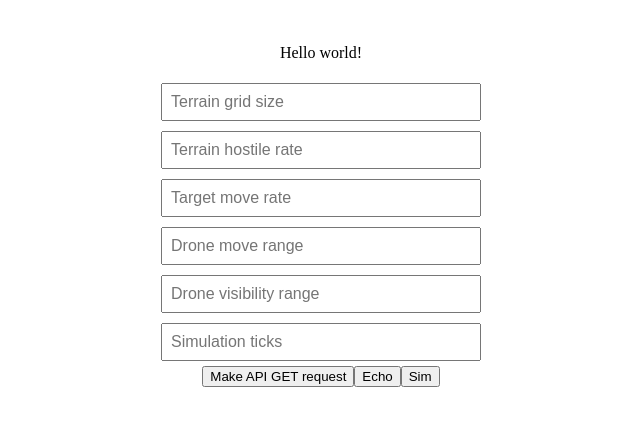
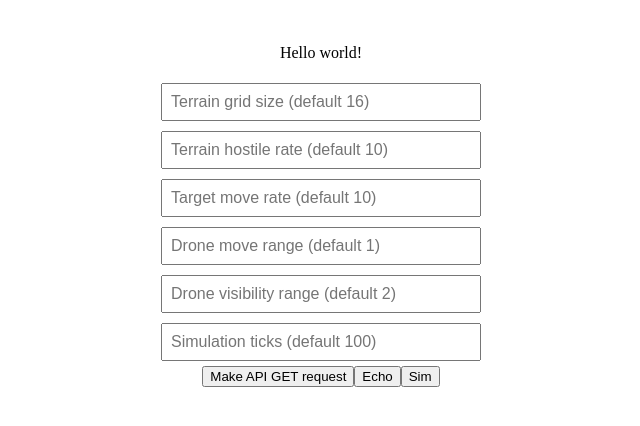
Before and after one commit to ZachFleck42/Drone-Mission-Simulator, a React (Create React App) app in the folder frontend/: page / in a window 1280 px wide. Shown: the top 426 px of the page, without its empty margins (319-959 px from the left). Built offline with nearby package versions, Linux system fonts and the light colour scheme; the HTML template or start-up script is replaced by a standard one.

Commit message:
Input fields are smarter and display default values

```diff
--- a/frontend/src/App.tsx
+++ b/frontend/src/App.tsx
@@ -5,18 +5,18 @@ import './App.css';
 
 function App() {
 	const [inputData, setInputData] = useState({
-		env_terrain_grid_size: '',
-		env_terrain_hostile_rate: '',
-		env_target_move_rate: '',
-		drone_move_range: '',
-		drone_vis_range: '',
-		sim_max_ticks: '',
+		env_terrain_grid_size: 0,
+		env_terrain_hostile_rate: 0,
+		env_target_move_rate: 0,
+		drone_move_range: 0,
+		drone_vis_range: 0,
+		sim_max_ticks: 0,
 	});
 
 	const handleInputChange = (event: React.ChangeEvent<HTMLInputElement>) => {
 		const { name, value } = event.target;
 
-		const numValue = parseInt(value, 10);
+		const numValue = value === '' ? 0 : parseInt(value, 10);
 
 		if (!isNaN(numValue) && numValue >= 0) {
 			setInputData((prevData) => ({
@@ -33,44 +33,60 @@ function App() {
 				<input
 					type="number"
 					name="env_terrain_grid_size"
-					value={inputData.env_terrain_grid_size}
+					value={
+						inputData.env_terrain_grid_size === 0
+							? ''
+							: inputData.env_terrain_grid_size
+					}
 					onChange={handleInputChange}
-					placeholder="Terrain grid size"
+					placeholder="Terrain grid size (default 16)"
 				/>
 				<input
 					type="number"
 					name="env_terrain_hostile_rate"
-					value={inputData.env_terrain_hostile_rate}
+					value={
+						inputData.env_terrain_hostile_rate === 0
+							? ''
+							: inputData.env_terrain_hostile_rate
+					}
 					onChange={handleInputChange}
-					placeholder="Terrain hostile rate"
+					placeholder="Terrain hostile rate (default 10)"
 				/>
 				<input
 					type="number"
 					name="env_target_move_rate"
-					value={inputData.env_target_move_rate}
+					value={
+						inputData.env_target_move_rate === 0
+							? ''
+							: inputData.env_target_move_rate
+					}
 					onChange={handleInputChange}
-					placeholder="Target move rate"
+					placeholder="Target move rate (default 10)"
 				/>
 				<input
 					type="number"
 					name="drone_move_range"
-					value={inputData.drone_move_range}
+					value={
+						inputData.drone_move_range === 0 ? '' : inputData.drone_move_range
+					}
 					onChange={handleInputChange}
-					placeholder="Drone move range"
+					placeholder="Drone move range (default 1)"
 				/>
 				<input
 					type="number"
 					name="drone_vis_range"
-					value={inputData.drone_vis_range}
+					value={
+						inputData.drone_vis_range === 0 ? '' : inputData.drone_vis_range
+					}
 					onChange={handleInputChange}
-					placeholder="Drone visibility range"
+					placeholder="Drone visibility range (default 2)"
 				/>
 				<input
 					type="number"
 					name="sim_max_ticks"
-					value={inputData.sim_max_ticks}
+					value={inputData.sim_max_ticks === 0 ? '' : inputData.sim_max_ticks}
 					onChange={handleInputChange}
-					placeholder="Simulation ticks"
+					placeholder="Simulation ticks (default 100)"
 				/>
 			</div>
 			<GetButton url="http://127.0.0.1:8080/hello" />
```
